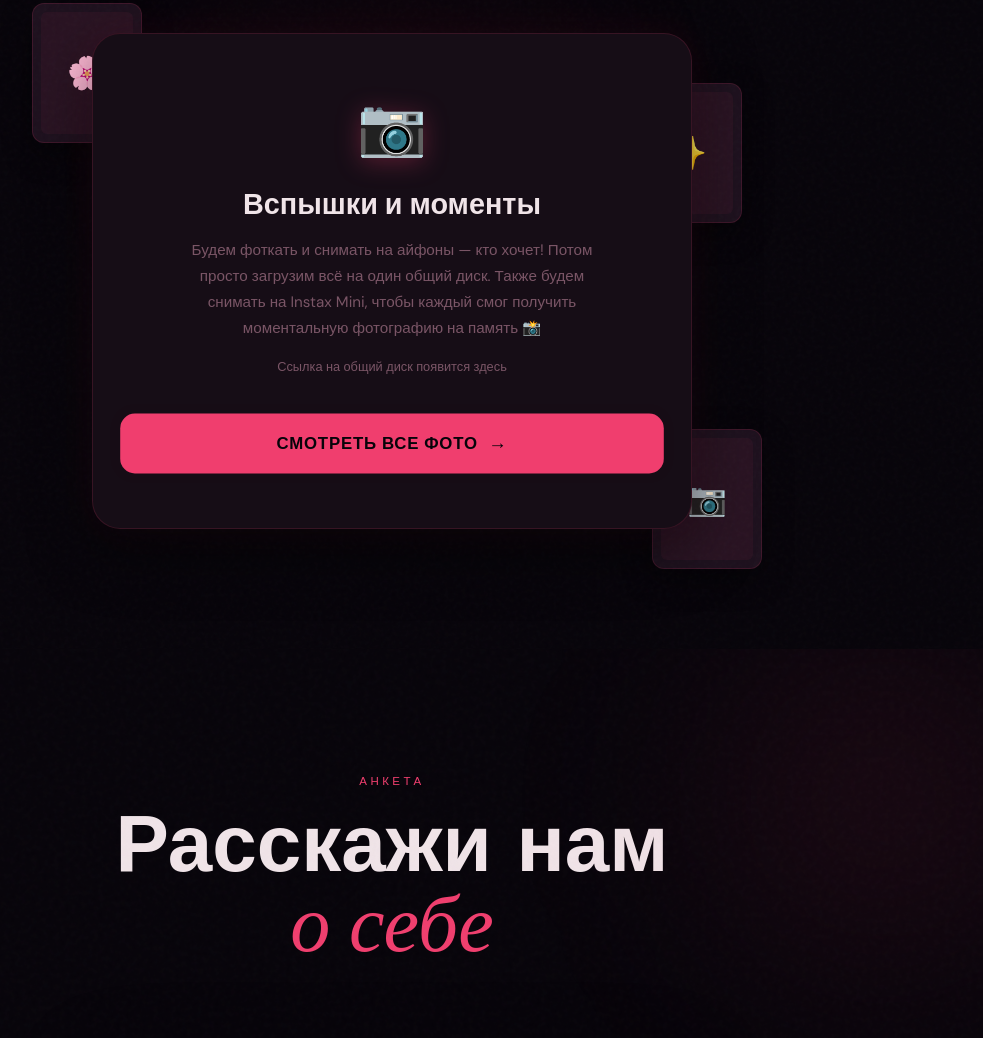
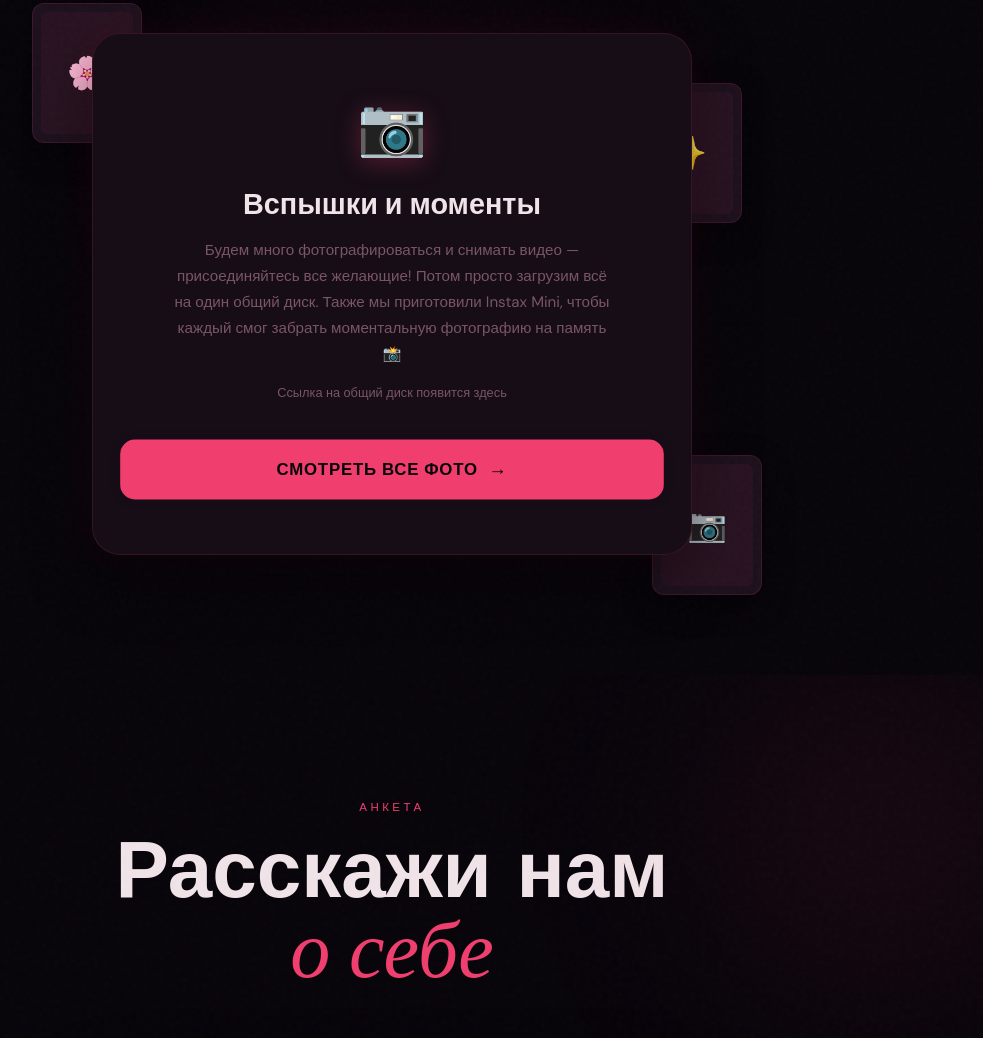
Before and after one commit to alfevil/birthday-site, a plain HTML site: page index.html in a window 1280 px wide. Shown: the part 5359-6397 px from the top of the page, without its empty margins (248-1231 px from the left). Drawn offline with nearby package versions, Linux system fonts and the light colour scheme; no server answers.

Commit message:
update: rewrite photo section text and disable btn link

```diff
--- a/index.html
+++ b/index.html
@@ -309,12 +309,13 @@
           <div class="pm-icon">📷</div>
           <h3 class="pm-title">Вспышки и моменты</h3>
           <p class="pm-desc">
-            Будем фоткать и снимать на айфоны — кто хочет! Потом просто загрузим всё на один общий диск. Также будем
-            снимать на Instax Mini, чтобы каждый смог получить моментальную фотографию на память 📸
+            Будем много фотографироваться и снимать видео — присоединяйтесь все желающие! Потом просто загрузим всё на
+            один общий диск. Также мы приготовили Instax Mini, чтобы каждый смог забрать моментальную фотографию на
+            память 📸
           </p>
           <div class="pm-sub">Ссылка на общий диск появится здесь</div>
 
-          <a href="#" target="_blank" class="submit-btn magnetic-btn pm-btn">
+          <a href="javascript:void(0)" class="submit-btn magnetic-btn pm-btn">
             <span>Смотреть все фото</span>
             <span class="btn-icon">→</span>
           </a>
```
